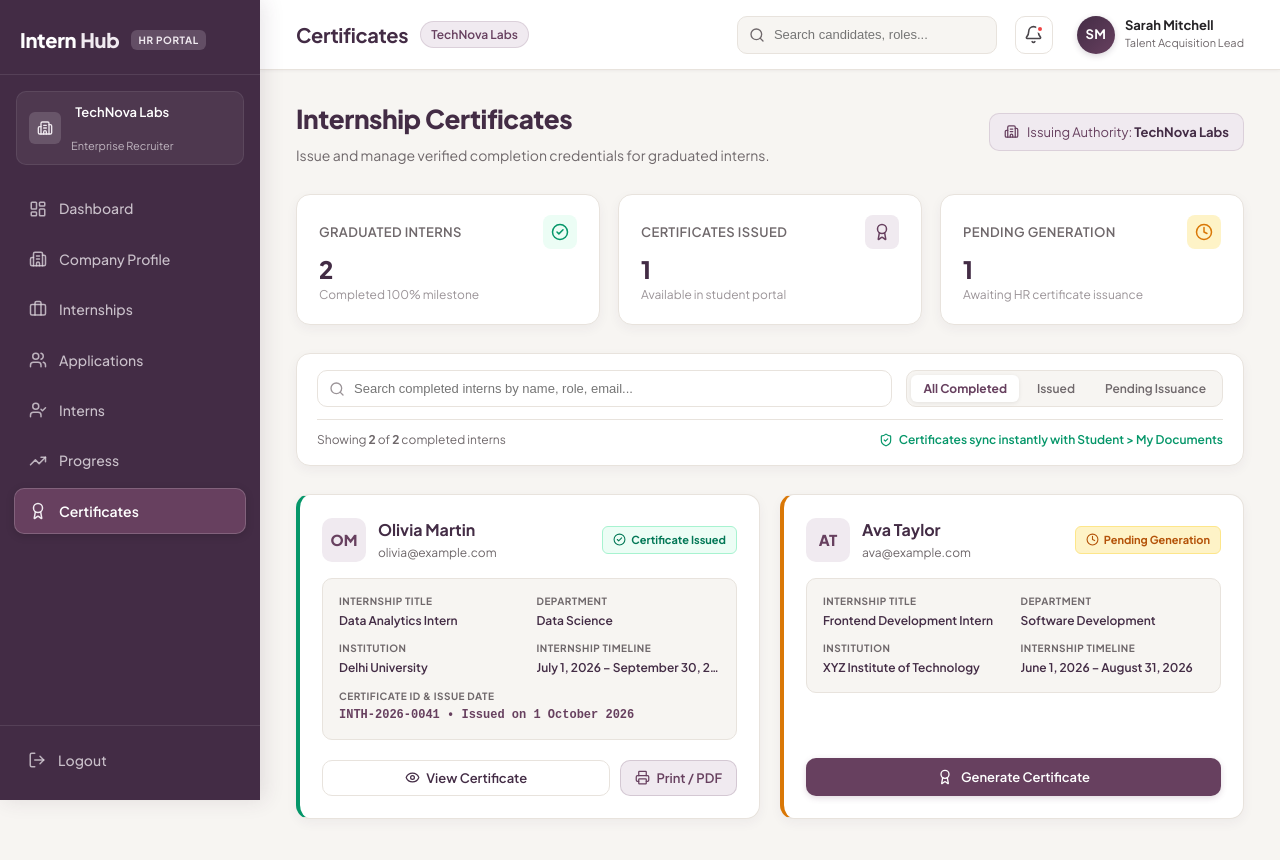
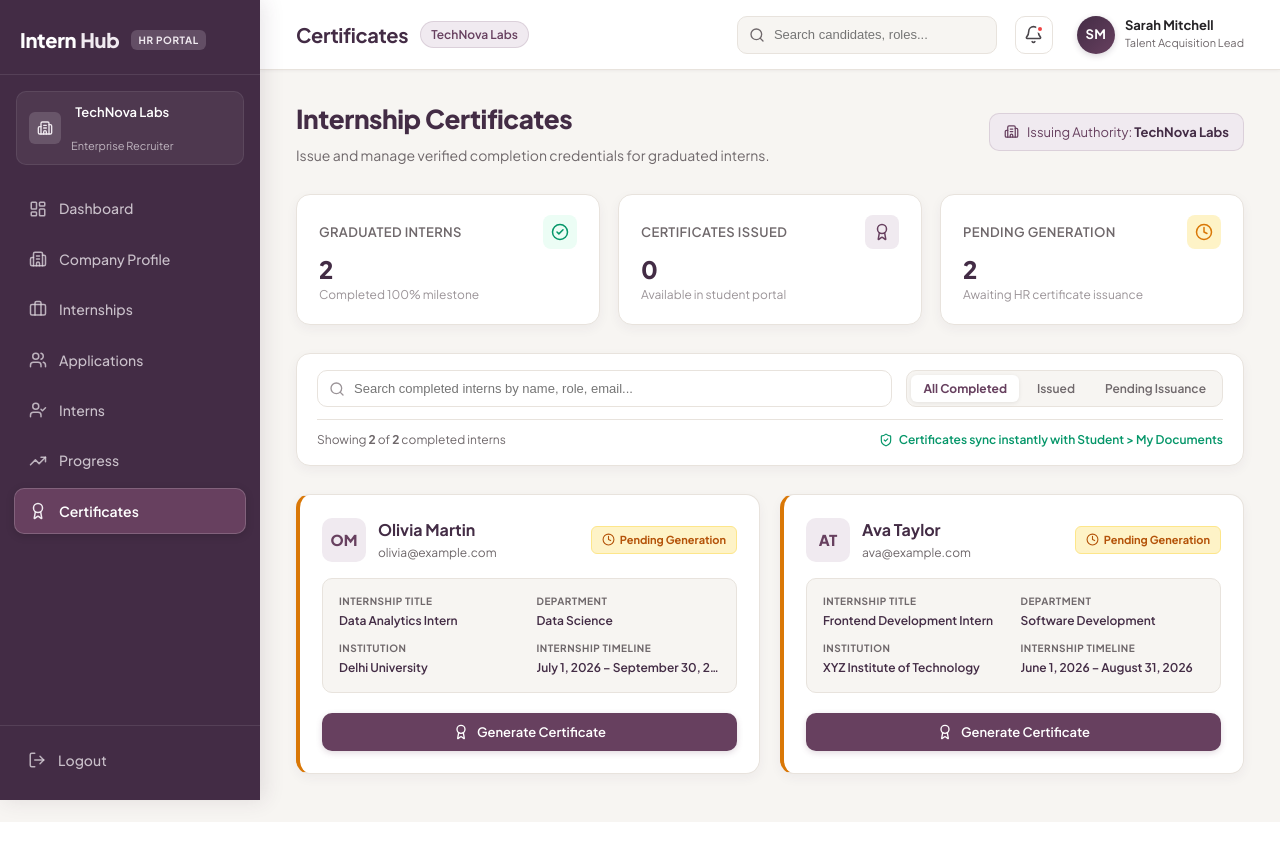
Before and after one commit to fathimanasriya/Internhub, a React (Vite) app: page /hr/certificates in a window 1280 px wide. Shown: the top 860 px of the page. After the commit the page ends 822 px from the top, so only its background shows below. Built offline with nearby package versions, Linux system fonts and the light colour scheme.

Commit message:
Update demo progress and certificates

```diff
--- a/src/pages/hr/HRCertificates.jsx
+++ b/src/pages/hr/HRCertificates.jsx
@@ -31,7 +31,7 @@ const INITIAL_DEMO_INTERNS = [
   {
     id: 1,
     name: 'Alex Johnson',
-    email: 'alex@example.com',
+    email: 'alex.john@mes.edu',
     phone: '+91 98765 01001',
     college: 'IIT Bombay',
     degree: 'B.Tech Computer Science',
@@ -42,7 +42,7 @@ const INITIAL_DEMO_INTERNS = [
     location: 'Bengaluru, Karnataka',
     startDate: '2026-09-01',
     endDate: '2026-11-30',
-    progress: 65,
+    progress: 100,
     status: 'Active',
     supervisor: 'Sarah Mitchell',
     mentorEmail: 'sarah.m@technovalabs.com',
@@ -267,25 +267,25 @@ function HRCertificates() {
     }
     // Seed initial certificate for demo completed intern Olivia Martin
     const initialCert = {
-      certificateId: 'INTH-2026-0041',
-      internId: 4,
-      applicationId: 'app-04',
-      studentId: 'STU-2026-004',
-      studentName: 'Olivia Martin',
-      studentEmail: 'olivia@example.com',
-      college: 'Delhi University',
-      degree: 'B.Sc Statistics & Analytics',
-      internshipId: 'da-02',
-      internshipTitle: 'Data Analytics Intern',
-      department: 'Data Science',
-      companyName: 'TechNova Labs',
-      startDate: '2026-07-01',
-      endDate: '2026-09-30',
-      completionDate: '30 September 2026',
-      issuedDate: '1 October 2026',
-      issuedBy: 'Sarah Mitchell',
-      status: 'Issued by HR',
-      performance: 'Outstanding Performance',
+      certificateId: 'INTH-2026-0001',
+  internId: 1,
+  applicationId: 'app-01',
+  studentId: 'CS2023-089',
+  studentName: 'Alex Johnson',
+  studentEmail: 'alex.johnson@college.edu',
+  college: 'National Institute of Technology',
+  degree: 'B.Tech in Computer Science & Engineering',
+  internshipId: '1',
+  internshipTitle: 'Frontend Development Intern',
+  department: 'Software Development',
+  companyName: 'TechNova Labs',
+  startDate: '2026-09-01',
+  endDate: '2026-11-30',
+  completionDate: '30 November 2026',
+  issuedDate: '1 December 2026',
+  issuedBy: 'Sarah Mitchell',
+  status: 'Issued by HR',
+  performance: 'Outstanding Performance',
     }
     return [initialCert]
   })
--- a/src/pages/student/StudentProgress.jsx
+++ b/src/pages/student/StudentProgress.jsx
@@ -36,23 +36,23 @@ import { getInternshipById } from '../../data/internshipsData'
  */
 const demoInternshipProgress = {
   internship: {
-    title: 'Software Engineering Intern',
-    company: 'NovaTech Labs',
+    title: 'Frontend Development Intern',
+    company: 'TechNova Labs',
     location: 'Bengaluru',
     workMode: 'Hybrid',
     duration: '3 Months',
     startDate: '2026-09-01',
     endDate: '2026-11-30',
-    status: 'Active',
+    status: 'complete',
   },
 
   overview: {
-    percentage: 65,
-    completedTasks: 13,
+    percentage: 100,
+    completedTasks: 20,
     totalTasks: 20,
-    completedDays: 42,
+    completedDays: 90,
     totalDays: 90,
-    completedMilestones: 4,
+    completedMilestones: 6,
     totalMilestones: 6,
   },
 
@@ -88,21 +88,21 @@ const demoInternshipProgress = {
     {
       id: 5,
       title: 'Midpoint Review',
-      status: 'In Progress',
+      status: 'Completed',
       date: 'Oct 15, 2026',
       description: 'Evaluation with mentor and submission of first major feature milestone.',
     },
     {
       id: 6,
       title: 'Final Project',
-      status: 'Upcoming',
+      status: 'Completed',
       date: 'Nov 15, 2026',
       description: 'Deployment of core module and capstone technical presentation.',
     },
     {
       id: 7,
       title: 'Internship Completed',
-      status: 'Upcoming',
+      status: 'Completed',
       date: 'Nov 30, 2026',
       description: 'Final appraisal, experience certificate issuance, and college sign-off.',
     },
```
Also changed, not shown: 1 other file (tests, documents, lock files or other folders).
